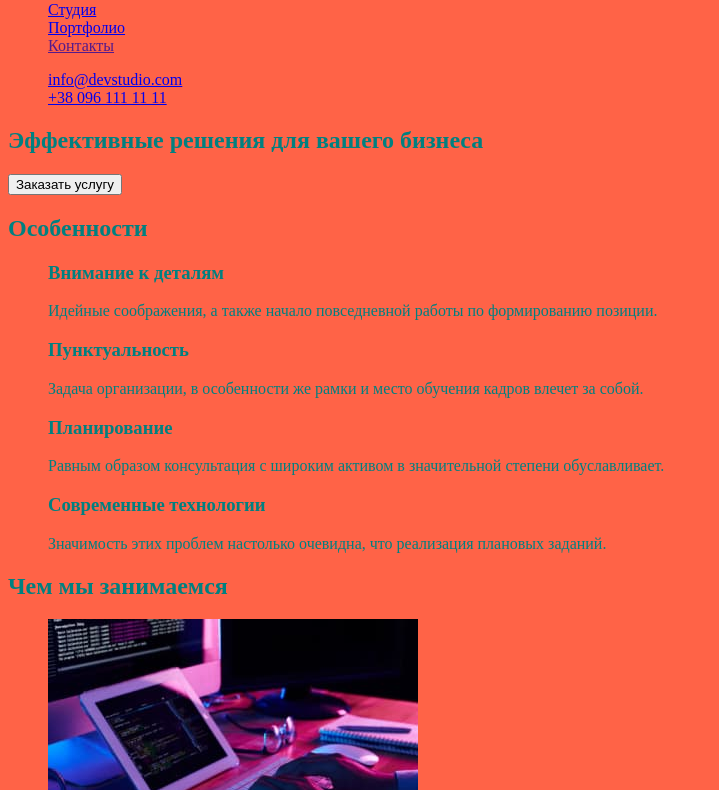
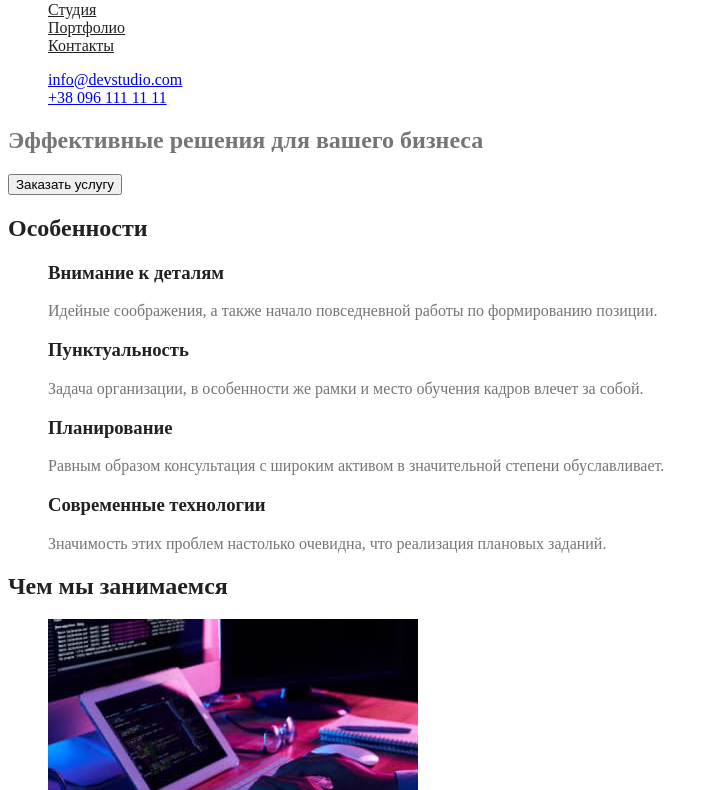
Before and after one commit to GoDmitrAn/goit-markup-hw-02, a plain HTML site: page index.html in a window 1280 px wide. Shown: the part 41-831 px from the top of the page, without its empty margins (0-719 px from the left). Drawn offline with Linux system fonts and the light colour scheme.

Commit message:
добавлены классы и переменные css

```diff
--- a/css/styles.css
+++ b/css/styles.css
@@ -1,12 +1,44 @@
-/* цвет основной    #212121 */
-/* цвет вторичный   #757575 */
+:root {
+  --primary-text-color: #757575;
+  --title-text-color: #212121;
+  --akcent-color: #2196f3;
+}
+/* цвет  вторичный   #212121 */
+/* цвет  основной   #757575 */
 /* акцент #2196F3 */
 /* белый #FFFFFF */
 /* адрес в футере rgba(255, 255, 255, 0.6) */
+/* дополнительный цвет фона  #F5F4FA */
 body {
-  background-color: tomato;
-  color: teal;
+  background-color: #fff;
+  color: var(--primary-text-color);
 }
-ul {
+.list {
   list-style: none;
 }
+.logo {
+  color: #000;
+}
+.logo-akcent {
+  color: var(--akcent-color);
+}
+/*********** site-nav *********/
+.site-nav .link {
+  color: var(--title-text-color);
+}
+.site-nav .link:hover,
+.site-nav .link:focus {
+  color: var(--akcent-color);
+}
+/* ******section***** */
+.section .title {
+  color: var(--title-text-color);
+}
+/* ********features******* */
+.features-list .title {
+  color: var(--title-text-color);
+}
+/* *********team****** */
+.team-list .title {
+  color: var(--title-text-color);
+}
--- a/index.html
+++ b/index.html
@@ -8,16 +8,16 @@
     <link rel="stylesheet" href="./css/styles.css">
 </head>
 <body>
-    <header class="page-header">
+    <header >
         <nav>
-        <a href="./index.html" class="logo">Web<span>Studio</span></a>
+        <a href="./index.html" class="logo"><span class="logo-akcent">Web</span>Studio</a>
 
-        <ul class="site-nav">
-            <li><a href="./index.html">Студия</a></li>
-            <li><a href="./portfolio.html">Портфолио</a></li>
-            <li><a href="">Контакты</a></li>
+        <ul class="site-nav list">
+            <li><a href="./index.html" class="link">Студия</a></li>
+            <li><a href="./portfolio.html" class="link">Портфолио</a></li>
+            <li><a href="" class="link">Контакты</a></li>
         </ul>
-        <ul class="auth-nav">
+        <ul class="auth-nav list">
             <li><a href="mailto:info@devstudio.com">info@devstudio.com</a></li>
             <li><a href="tel:+380961111111">+38 096 111 11 11</a></li>
         </ul>
@@ -30,57 +30,58 @@
                 <button type="button">Заказать услугу</button>
         </section>
         <!-- *********our features****** -->
-        <section>
-            <h2>Особенности</h2>
-            <ul>
+        <section  class="section">
+            <h2 class="title">Особенности</h2>
+            <ul class="features-list list">
                 <li>
-                    <h3>Внимание к деталям</h3>
+                    <h3 class="title">Внимание к деталям</h3>
                     <p>Идейные соображения, а также начало повседневной работы по формированию позиции.</p>
                 </li>
                 <li>
-                    <h3>Пунктуальность</h3>
+                    <h3 class="title">Пунктуальность</h3>
                     <p>Задача организации, в особенности же рамки и место обучения кадров влечет за собой.</p>
                 </li>
                 <li>
-                    <h3>Планирование</h3>
+                    <h3 class="title">Планирование</h3>
                     <p>Равным образом консультация с широким активом в значительной степени обуславливает.</p>
                 </li>
                 <li>
-                    <h3>Современные технологии</h3>
+                    <h3 class="title">Современные технологии</h3>
                     <p>Значимость этих проблем настолько очевидна, что реализация плановых заданий.</p>
                 </li>
             </ul>
         </section>
         <!-- ****what we do***** -->
-        <section>
-            <h2>Чем мы занимаемся</h2>
-            <ul>
+        <section class="section">
+            <h2 class="title">Чем мы занимаемся</h2>
+            <ul class="list">
                 <li><img src="./images/box1.jpg" width="370" alt="разработка по"></li>
                 <li><img src="./images/box2.jpg" width="370" alt="оптимизация для мобильных устройств"></li>
                 <li><img src="./images/box3.jpg" width="370" alt="подбор цветовой палитры"></li>
             </ul>
         </section>
         <!-- ******our team******* -->
-        <section>
-            <ul>
+        <section class="section">
+            <h2 class="title">Наша команда</h2>
+            <ul class="team-list list">
                 <li>
                     <img src="./images/imgcard1.jpg" width="270" alt="фото Игорь Демьяненко">
-                    <h3>Игорь Демьяненко</h3>
+                    <h3 class="title">Игорь Демьяненко</h3>
                     <p>Product Designer</p>
                 </li>
                 <li>
                     <img src="./images/imgcard2.jpg" width="270" alt="фото Ольга Репина">
-                    <h3>Ольга Репина</h3>
+                    <h3 class="title">Ольга Репина</h3>
                     <p>Frontend Developer</p>
                 </li>
                 <li>
                     <img src="./images/imgcard3.jpg" width="270" alt="фото Николай Тарасов">
-                    <h3>Николай Тарасов</h3>
+                    <h3 class="title">Николай Тарасов</h3>
                     <p>Marketing</p>
                 </li>
                 <li>
                     <img src="./images/imgcard4.jpg" width="270" alt="фото Михаил Ермаков">
-                    <h3>Михаил Ермаков</h3>
+                    <h3 class="title">Михаил Ермаков</h3>
                     <p>UI Designer</p>
                 </li>
             </ul>
```
Also changed, not shown: portfolio.html (+7 -7 lines).
